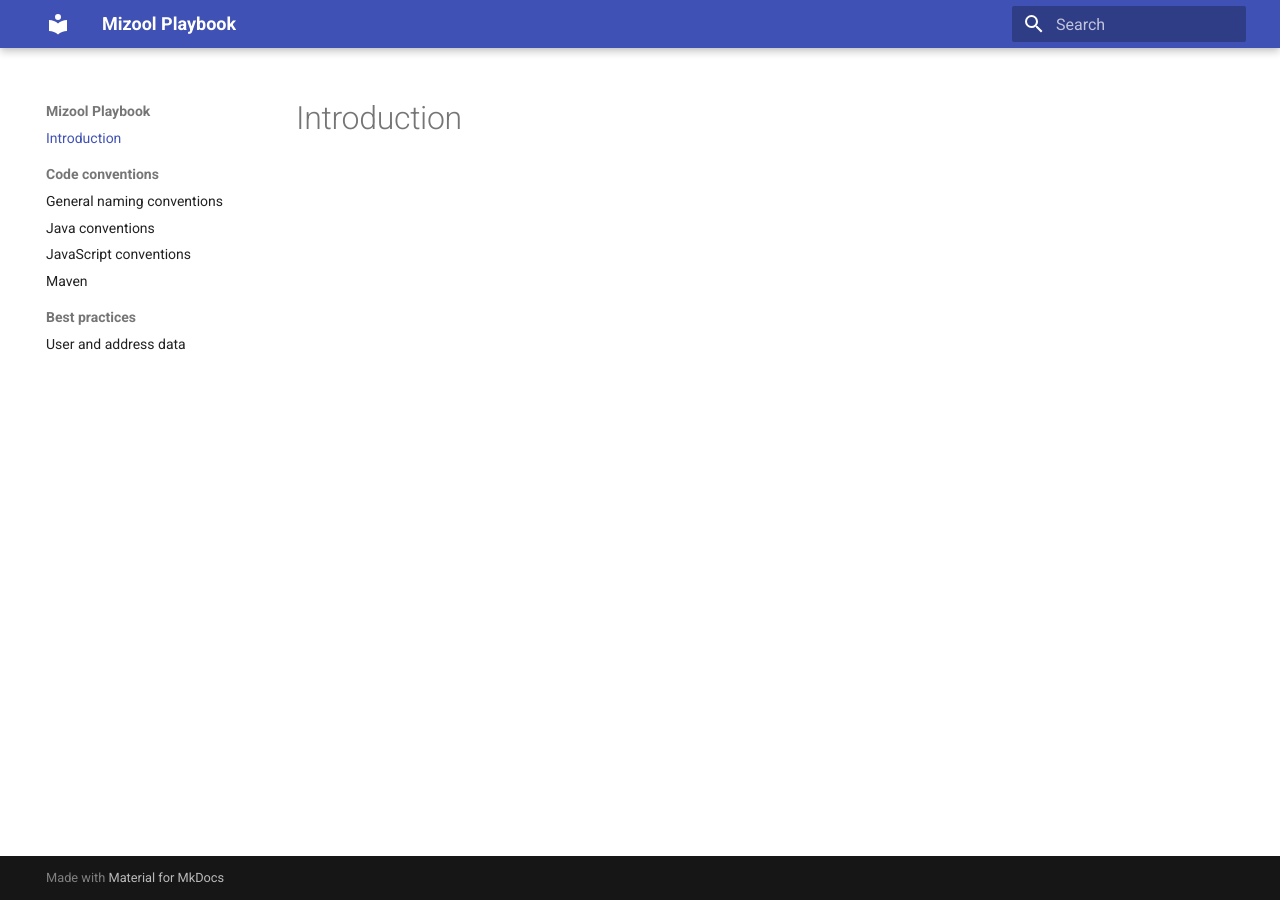
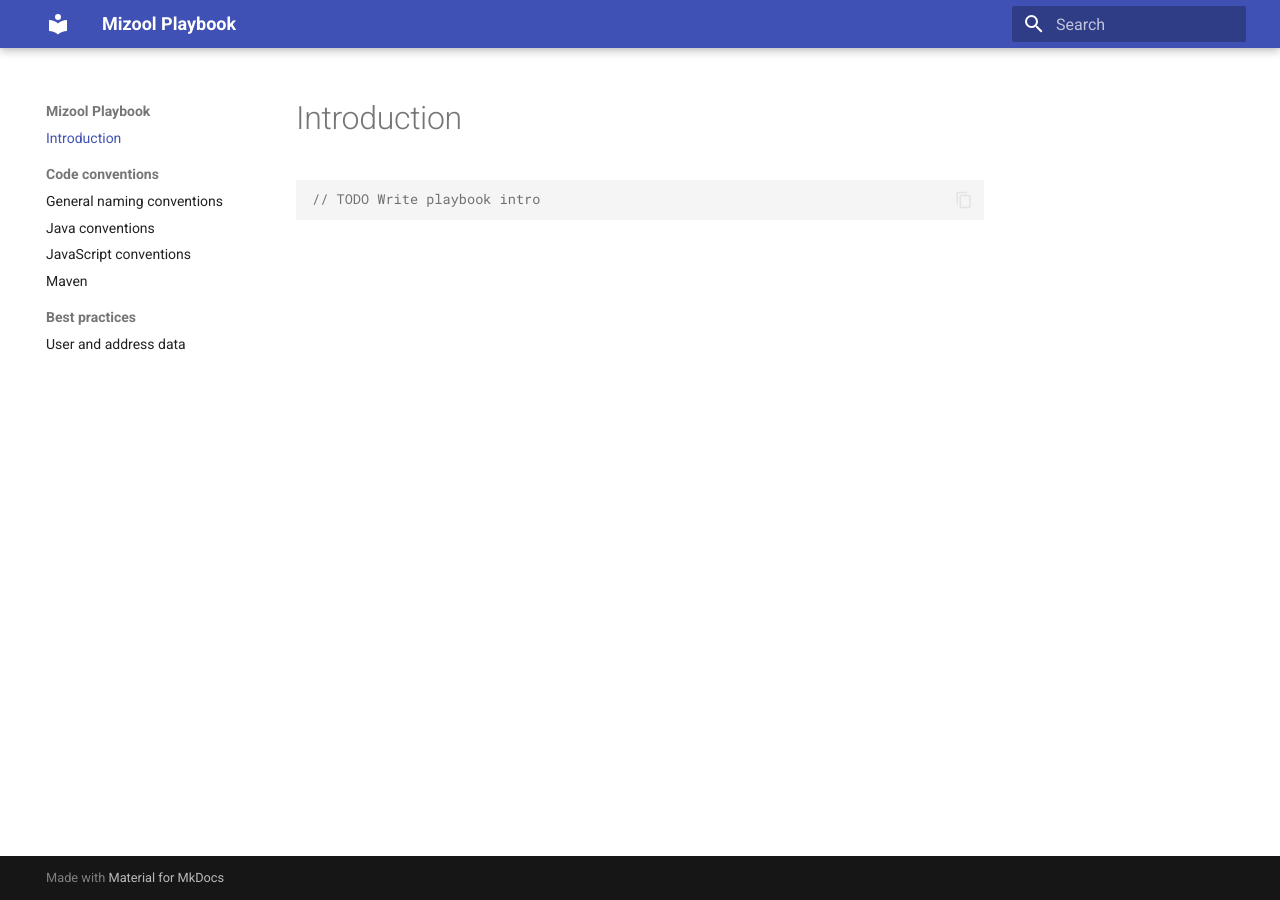
Before and after one commit to mizool/playbook, an MkDocs documentation site: the page built from docs/index.md, in a window 1280 px wide. Built offline with MkDocs 1.6.1 and Material for MkDocs 9.7.7, drawn with Linux system fonts in a browser that asks for light colours.

Commit message:
Add placeholder for introduction text

````diff
--- a/docs/index.md
+++ b/docs/index.md
@@ -1 +1,5 @@
 # Introduction
+
+```java
+// TODO Write playbook intro
+```
````
